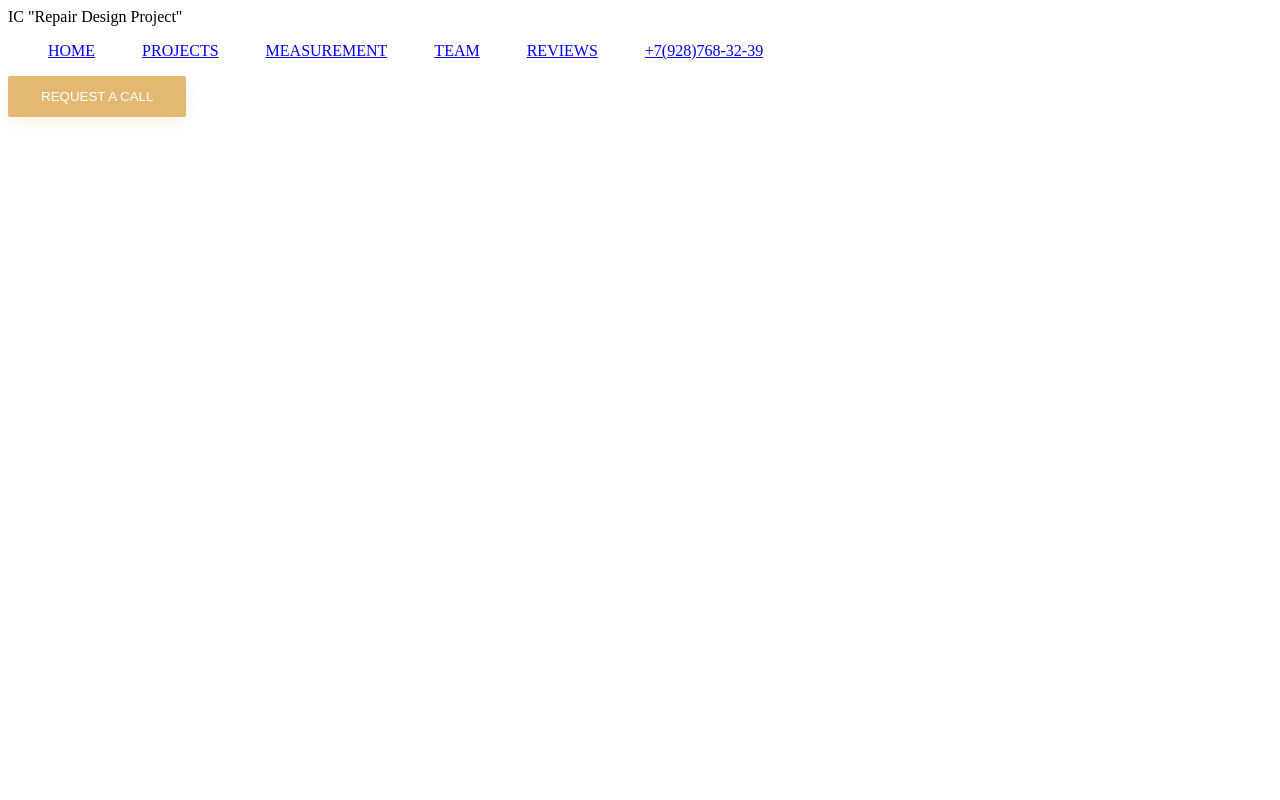
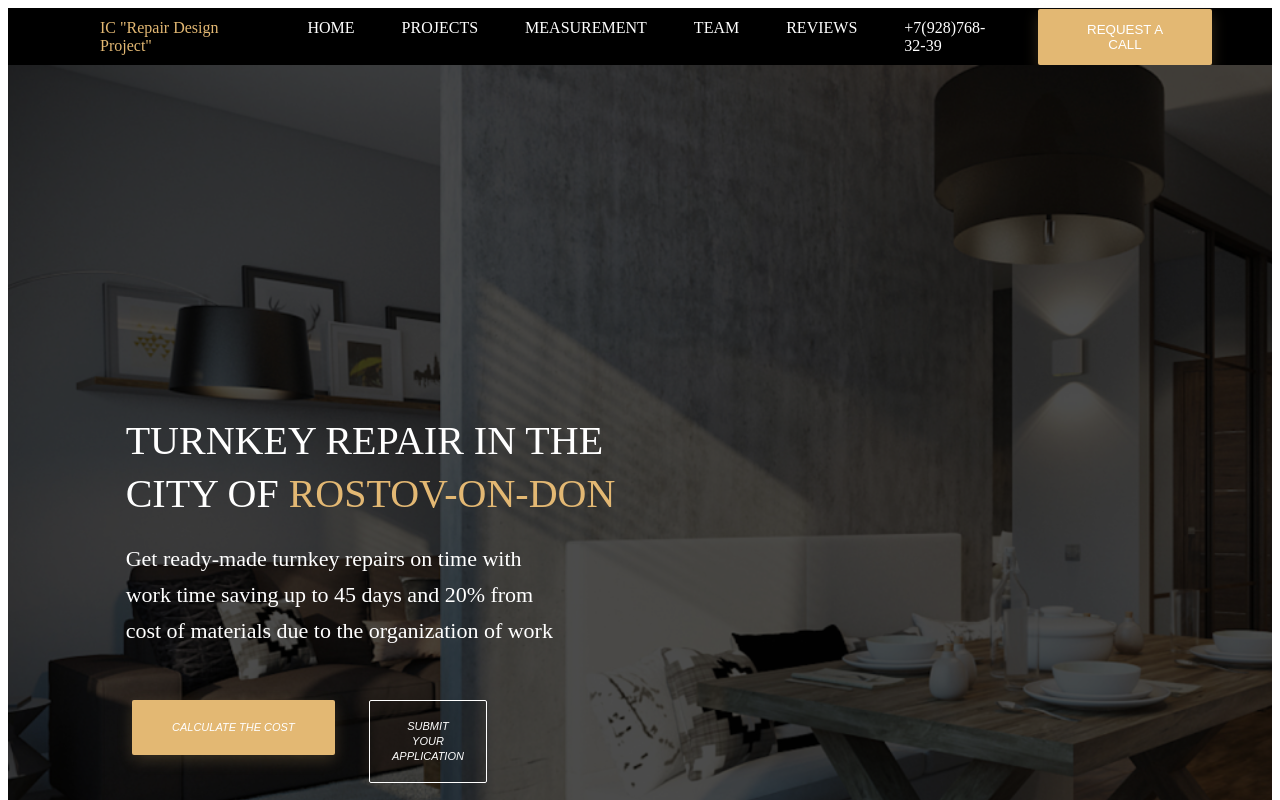
Before and after one commit to Mokrous/mokrous2, a plain HTML site: page index.html in a window 1280 px wide. Shown: the top 800 px of the page. Drawn offline with Linux system fonts and the light colour scheme.

Commit message:
Буду все переделывать

```diff
--- a/css/styles.css
+++ b/css/styles.css
@@ -1,3 +1,17 @@
+.body {
+margin: 0;
+font-family: Arial;
+font-size: 11px;
+}
+.body {
+  background-color: #252525;
+}
+
+
+.conteiner {
+  max-width: 1250px;
+  margin: 0;
+}
 .button {
   background: #e3b873;
   box-shadow: 0px 5px 15px rgba(227, 184, 115, 0.2);
@@ -5,8 +19,22 @@
   outline: 0px;
   border: 0px;
   padding: 13px 33px;
+  margin-right: 60px;
   color: white;
   text-transform: uppercase;
+}
+.logo {
+  color:#e3b873 ;
+  padding-left: 92px;
+}
+.header {
+  background-color: black;
+}
+.header-content {
+  display: flex;
+justify-content: space-between;
+height: 57px;
+align-items: center;
 }
 .header-navigation {
   list-style: none;
@@ -15,3 +43,113 @@
 .header-navigation__item {
   margin-right: 47px;
 }
+.header-navigation__item a{
+  text-decoration: none;
+  color: white;
+}
+.ikea {
+  background-image: url('../img/ikea.jpg');
+  background-size: cover;
+  height: 707px;
+  padding-top: 194px;
+  position: relative;
+}
+.ikea::before {
+  content: '';
+  position: absolute;
+  top: 0;
+  left: 0;
+  right: 0;
+  bottom: 0;
+  background-color: rgba(0, 0, 0, 0.7);
+}
+.title {
+  /* Turnkey Repair in the city of Rostov-on-Don */
+position: absolute;
+left: 9.31%;
+right: 43.74%;
+top: 35.06%;
+bottom: 51.65%;
+font-family: Yeseva One;
+font-style: normal;
+font-weight: normal;
+font-size: 40px;
+line-height: 53px;
+text-transform: uppercase;
+color: #FFFFFF;
+}
+.Get_ready {
+  /* Get ready-made turnkey repairs on time with work time saving up to 45 days and 20% from cost of materials due to the organization of work */
+  position: absolute;
+left: 9.31%;
+right: 55.69%;
+top: 50.76%;
+bottom: 37.97%;
+font-family: Nunito Sans;
+font-style: normal;
+font-weight: normal;
+font-size: 22px;
+line-height: 36px;
+color: #FFFFFF;
+}
+.Calculate {
+  font-family: Arial, Helvetica, sans-serif;
+  font-style: italic;
+  font-weight: normal;
+  font-size: 11px;
+  line-height: 15px;
+  text-align: center;
+  position: absolute;
+  /* Rectangle 2.7 */
+
+
+
+background: #E3B873;
+box-shadow: 0px 5px 15px rgba(227, 184, 115, 0.2);
+border-radius: 2px;
+outline: 0px;
+border: 0px;
+margin-top: 441px;
+margin-left: 124px;
+padding: 20px 40px ;
+color: white;
+}
+.Submit {
+  background-color: rgba(0, 0, 0, 0.1);
+  font-family: Arial, Helvetica, sans-serif;
+  font-style: italic;
+  font-weight: normal;
+  font-size: 11px;
+  line-height: 15px;
+  text-align: center;
+  position: absolute;
+  color: white;
+ /* Rectangle 2.8 */
+
+position: absolute;
+margin-left: 361px;
+margin-right: 870px;
+margin-top: 441px;
+padding: 18px 22px;
+
+border: 1px solid #FFFFFF;
+box-sizing: border-box;
+border-radius: 2px;
+
+}
+.projects{
+  position: absolute;
+  width: 100%;
+  height: 1636px;
+  top: 783px;
+}
+.projects_background {
+  display: none;
+}
+.smokingroom {
+  position: absolute;
+  width: 679px;
+  height: 482px;
+  padding-top: 178px;
+  padding-left: 600px;
+}
--- a/index.html
+++ b/index.html
@@ -9,6 +9,7 @@
   </head>
   <body>
     <header class="header">
+      <div class="container header-content">
       <div class="logo">
         IC "Repair Design Project"
       </div>
@@ -23,8 +24,32 @@
             <a href="#">+7(928)768-32-39</a>
           </li>
         </ul>
-        <button class="button">Request a call</button>
       </nav>
+      <button class="button">Request a call</button>
+      </div>
     </header>
+    <main>
+      <section class="ikea">
+        <div class="container">
+          <h1 class="title">
+  Turnkey Repair in the<br> city of <font color="#e3b873">ROSTOV-ON-DON</font>
+          </h1>
+          <h2 class="Get_ready">
+            Get ready-made turnkey repairs on time
+with work time saving up to 45 days and 20% from
+cost of materials due to the organization of work
+          </h2>
+          <button class="Calculate">
+            CALCULATE THE COST
+          </button>
+          <button class="Submit">SUBMIT YOUR APPLICATION</button>
+        </div>
+      </section>
+      <div id="projects" class="projects">
+      <img class="projects_background" src="img/Backround2.png" alt=""/>
+      <div class="projects_completed">
+          <img class="smokingroom" src="img/smokingroom.png" alt=""/>
+      </div>
+      </div>
   </body>
 </html>
```
Also changed, not shown: fonts/NunitoSans.ttf (added), fonts/YesevaOne.ttf (added), img/Backround2.png (added), img/ikea.jpg (added), img/smokingroom.png (added).
